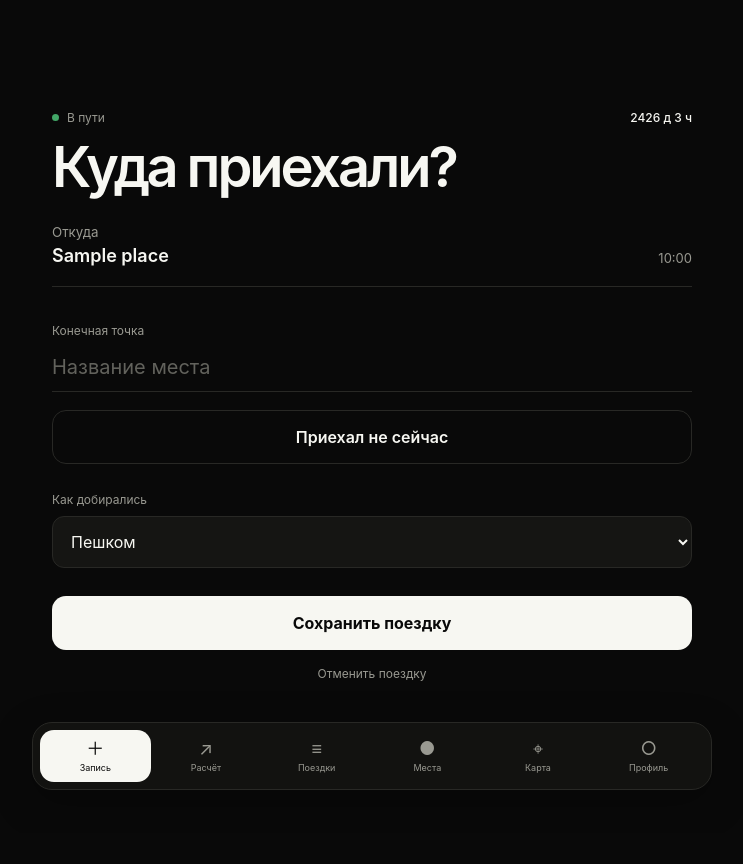
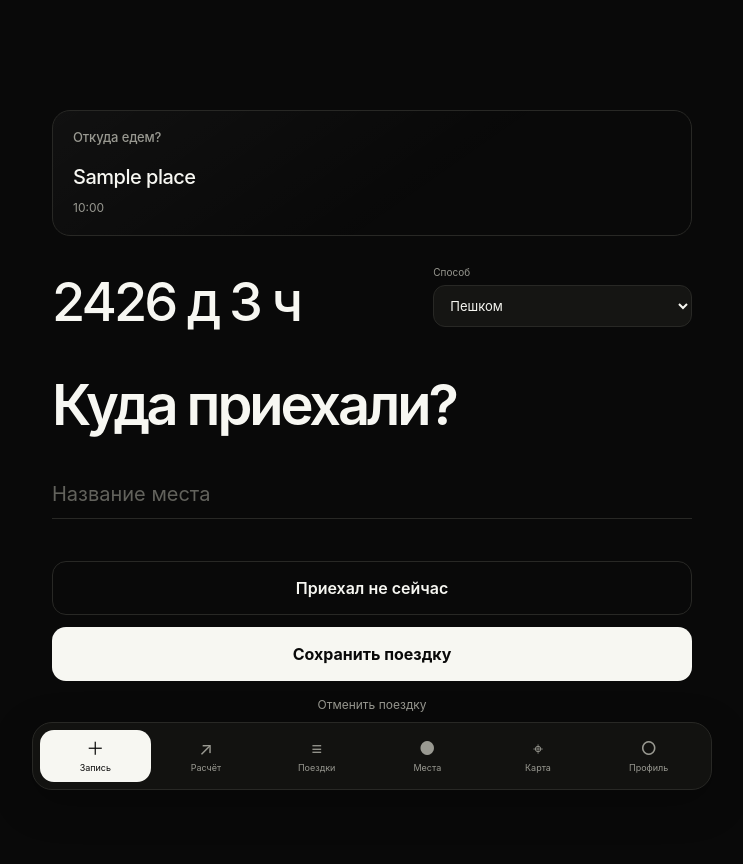
Before and after one commit to eledays/time, a Flask app: page / in a window 1280 px wide. Shown: the whole page, without its empty margins (268-1011 px from the left). Before the commit the page ends 790 px from the top, so only its background shows below. Run offline with Flask 3, Linux system fonts and the light colour scheme; the visitor is signed in with stand-in values (Sample User, id 1); tables that the repository leaves empty hold one stand-in row (values such as "Sample post").

Commit message:
feat: refine active trip flow and place hints

```diff
--- a/app/main/routes.py
+++ b/app/main/routes.py
@@ -349,7 +349,9 @@ def places_api():
     query = request.args.get("q", "").strip()
     statement = select(Place).where(Place.user_id == g.user.id)
     if query:
-        statement = statement.where(Place.name.ilike(f"%{query}%"))
+        statement = statement.where(
+            Place.normalized_name.contains(normalize_place(query), autoescape=True)
+        )
     places = db.session.scalars(statement.order_by(Place.name).limit(8)).all()
     return jsonify([{"id": place.id, "name": place.name} for place in places])
 
--- a/app/static/css/style.css
+++ b/app/static/css/style.css
@@ -72,9 +72,20 @@ h1 { margin: 0; font-size: clamp(38px, 11vw, 56px); line-height: 1.02; letter-sp
 .privacy-note { margin: 14px 0 0; color: var(--faint); font-size: 11px; }
 
 .record-main h1 { margin-bottom: 0; }
+.active-record-page { padding-top: max(22px, env(safe-area-inset-top)); }
 .form-intro { margin: 14px 0 0; color: var(--muted); line-height: 1.5; }
 .trip-form { margin-top: 44px; }
-.finish-form { margin-top: 36px; }
+.start-form { margin-top: 0; }
+.start-origin-stage { border: 1px solid transparent; border-radius: 0; transition: padding .38s cubic-bezier(.2,.75,.25,1), border-color .38s ease, border-radius .38s ease, background .38s ease, transform .38s cubic-bezier(.2,.75,.25,1); }
+.start-origin-stage .field-group { margin-top: 44px; transition: margin .38s ease; }
+.start-origin-stage h1, .start-origin-stage input { transition: color .3s ease, font-size .38s cubic-bezier(.2,.75,.25,1), border-color .3s ease; }
+.start-form > .secondary-button, .start-form > .time-options, .start-form > .primary-button { transition: opacity .2s ease, transform .3s ease; }
+.start-form.is-transitioning .start-origin-stage { padding: 18px 20px 19px; border-color: var(--line); border-radius: 18px; background: linear-gradient(145deg, rgba(255,255,255,.035), transparent 62%); transform: translateY(-56px); }
+.start-form.is-transitioning .start-origin-stage h1 { color: var(--muted); font-size: 13px; letter-spacing: -.01em; }
+.start-form.is-transitioning .start-origin-stage .field-group { margin: 20px 0 0; }
+.start-form.is-transitioning .start-origin-stage input { padding-bottom: 0; border-color: transparent; font-size: 20px; }
+.start-form.is-transitioning > .secondary-button, .start-form.is-transitioning > .time-options, .start-form.is-transitioning > .primary-button { opacity: 0; transform: translateY(-34px); pointer-events: none; }
+.finish-form { margin-top: 30px; }
 .field-group { position: relative; margin-bottom: 30px; }
 .field-group label, .select-group label { display: block; margin-bottom: 9px; color: var(--muted); font-size: 12px; }
 .field-group input, .field-group textarea {
@@ -92,7 +103,7 @@ h1 { margin: 0; font-size: clamp(38px, 11vw, 56px); line-height: 1.02; letter-sp
 .field-group textarea { resize: vertical; font-size: 16px; line-height: 1.5; }
 .field-group input:focus, .field-group textarea:focus { border-color: var(--text); }
 input::placeholder, textarea::placeholder { color: var(--faint); }
-.time-toggle { margin: -12px 0 28px; }
+.time-toggle { margin: 12px 0 12px; }
 .time-options { margin: -14px 0 28px; animation: reveal .18s ease both; }
 .time-chips { display: grid; grid-template-columns: repeat(4, minmax(0, 1fr)); gap: 6px; }
 .time-chip { min-width: 0; min-height: 42px; padding: 0 7px; border: 1px solid var(--line); border-radius: 11px; background: transparent; color: var(--muted); font-size: 11px; cursor: pointer; transition: border-color .15s ease, background .15s ease, color .15s ease; }
@@ -108,19 +119,23 @@ input::placeholder, textarea::placeholder { color: var(--faint); }
 .clear-start-form { display: flex; justify-content: center; }
 .clear-start-button, .logout-form button { padding: 16px; border: 0; background: transparent; color: var(--muted); font-size: 12px; cursor: pointer; }
 .clear-start-button:hover, .logout-form button:hover { color: var(--danger); }
-.status-line { display: flex; align-items: center; gap: 8px; margin: 0 0 14px; color: var(--muted); font-size: 12px; }
-.status-line > span { width: 7px; height: 7px; border-radius: 50%; background: #42a667; }
-.status-line strong { margin-left: auto; color: var(--text); font-weight: 500; }
-.active-trip-summary { display: flex; align-items: end; justify-content: space-between; margin-top: 28px; padding-bottom: 20px; border-bottom: 1px solid var(--line); }
-.active-trip-summary div { display: grid; gap: 5px; }
-.active-trip-summary small { color: var(--muted); }
-.active-trip-summary strong { font-size: 18px; font-weight: 560; }
-.active-trip-summary time { color: var(--muted); font-size: 13px; }
+.active-origin-card { padding: 18px 20px 19px; border: 1px solid var(--line); border-radius: 18px; background: linear-gradient(145deg, rgba(255,255,255,.035), transparent 62%); animation: settle-origin .62s cubic-bezier(.2,.75,.25,1) both; }
+.active-origin-card h2 { margin: 0 0 20px; color: var(--muted); font-size: 13px; font-weight: 500; letter-spacing: -.01em; }
+.active-origin-card p { margin: 0 0 7px; font-size: 20px; font-weight: 540; letter-spacing: -.025em; }
+.active-origin-card time { color: var(--muted); font-size: 12px; }
+.travel-status-row { display: grid; grid-template-columns: minmax(0, 1fr) minmax(138px, .72fr); align-items: end; gap: 22px; margin-bottom: 50px; animation: appear .38s .18s ease both; }
+.elapsed-counter { min-width: 0; font-size: clamp(38px, 11vw, 54px); font-weight: 550; line-height: .92; letter-spacing: -.055em; }
+.transport-menu label { display: block; margin-bottom: 7px; color: var(--muted); font-size: 10px; }
+.transport-menu select { width: 100%; padding: 11px 30px 11px 12px; border: 1px solid var(--line); border-radius: 12px; outline: 0; background-color: var(--surface); color: var(--text); font-size: 13px; cursor: pointer; }
+.transport-menu select:focus { border-color: var(--text); }
+.active-transport-details { margin: -24px 0 40px; }
+.destination-title { margin-bottom: 40px !important; animation: appear .38s .26s ease both; }
 
 .suggestions { position: absolute; z-index: 20; top: calc(100% + 4px); left: 0; right: 0; overflow: hidden; border: 1px solid var(--line); border-radius: 12px; background: var(--surface-raised); box-shadow: var(--shadow); opacity: 0; transform: translateY(-4px); pointer-events: none; transition: opacity .12s ease, transform .12s ease; }
 .suggestions.open { opacity: 1; transform: none; pointer-events: auto; }
 .suggestion { width: 100%; padding: 14px; border: 0; background: transparent; color: var(--text); text-align: left; cursor: pointer; }
 .suggestion:hover, .suggestion:focus { background: var(--surface); outline: none; }
+.new-place-notice { padding: 13px 14px; border-top: 1px solid var(--line); color: var(--muted); font-size: 11px; line-height: 1.4; }
 
 .calculator-grid { display: grid; gap: 46px; margin-top: 48px; }
 .point-row { position: relative; display: grid; grid-template-columns: 28px 1fr 28px; align-items: center; gap: 10px; margin-bottom: 22px; }
@@ -205,6 +220,7 @@ input::placeholder, textarea::placeholder { color: var(--faint); }
 .error-page a { margin-top: 26px; color: var(--muted); }
 
 @keyframes appear { from { opacity: 0; transform: translateY(5px); } }
+@keyframes settle-origin { from { opacity: .25; border-color: transparent; border-radius: 0; transform: translateY(54px) scale(1.025); } to { opacity: 1; border-color: var(--line); border-radius: 18px; transform: none; } }
 @keyframes reveal { from { opacity: 0; max-height: 0; } to { opacity: 1; max-height: 190px; } }
 @keyframes toast-in { from { opacity: 0; transform: translateY(-6px); } }
 @keyframes toast-out { to { opacity: 0; transform: translateY(-6px); pointer-events: none; } }
--- a/app/templates/index.html
+++ b/app/templates/index.html
@@ -2,7 +2,7 @@
 {% block title %}Записать поездку · Ход{% endblock %}
 {% block page %}record{% endblock %}
 {% block content %}
-<main class="page-shell">
+<main class="page-shell{% if g.user and active_trip %} active-record-page{% endif %}">
   {% if not g.user %}
     <section class="welcome" aria-labelledby="welcome-title">
       <h1 id="welcome-title">Время в пути,<br>которому можно верить</h1>
@@ -12,19 +12,37 @@
     </section>
   {% else %}
     <section class="record-layout">
-      <div class="record-main">
+      <div class="record-main" data-record-main>
         {% if active_trip %}
-          <p class="status-line"><span aria-hidden="true"></span> В пути <strong data-elapsed data-start="{{ active_trip.departed_at.isoformat(timespec='minutes') }}">—</strong></p>
-          <h1>Куда приехали?</h1>
-          <div class="active-trip-summary">
-            <div><small>Откуда</small><strong>{{ active_trip.origin.name }}</strong></div>
+          <div class="active-origin-card">
+            <h2>Откуда едем?</h2>
+            <p>{{ active_trip.origin.name }}</p>
             <time datetime="{{ active_trip.departed_at.isoformat() }}">{{ active_trip.departed_at.strftime('%H:%M') }}</time>
           </div>
 
           <form class="trip-form finish-form" action="{{ url_for('main.finish_trip') }}" method="post" data-trip-form>
             <input type="hidden" name="csrf_token" value="{{ csrf_token() }}">
+            <div class="travel-status-row">
+              <strong class="elapsed-counter" data-elapsed data-start="{{ active_trip.departed_at.isoformat(timespec='minutes') }}">—</strong>
+              <div class="transport-menu">
+                <label for="transport_type">Способ</label>
+                <select id="transport_type" name="transport_type">
+                  {% for value, label in transport_labels.items() %}<option value="{{ value }}">{{ label }}</option>{% endfor %}
+                </select>
+              </div>
+            </div>
+            <div class="conditional-fields active-transport-details" data-detail-fields hidden>
+              <div class="field-group" data-detail-wrap>
+                <label for="transport_detail" data-detail-label>Номер</label>
+                <input id="transport_detail" name="transport_detail" type="text" placeholder="Например, 39">
+              </div>
+              <div class="taxi-fields" data-taxi-fields hidden>
+                <div class="field-group"><label for="taxi_cost">Стоимость, ₽</label><input id="taxi_cost" name="taxi_cost" type="number" min="0" step="0.01" placeholder="650"></div>
+                <div class="field-group"><label for="taxi_tariff">Тариф</label><input id="taxi_tariff" name="taxi_tariff" type="text" placeholder="Комфорт"></div>
+              </div>
+            </div>
+            <h1 class="destination-title">Куда приехали?</h1>
             <div class="field-group autocomplete">
-              <label for="destination">Конечная точка</label>
               <input id="destination" name="destination" type="text" autocomplete="off" placeholder="Название места" required data-place-input data-time-target="arrived_at">
               <div class="suggestions" role="listbox"></div>
             </div>
@@ -40,22 +58,6 @@
                 <input id="arrived_at" name="arrived_at" type="datetime-local" aria-label="Время прибытия" data-default-now required>
               </div>
             </div>
-            <div class="select-group">
-              <label for="transport_type">Как добирались</label>
-              <select id="transport_type" name="transport_type">
-                {% for value, label in transport_labels.items() %}<option value="{{ value }}">{{ label }}</option>{% endfor %}
-              </select>
-            </div>
-            <div class="conditional-fields" data-detail-fields hidden>
-              <div class="field-group" data-detail-wrap>
-                <label for="transport_detail" data-detail-label>Номер</label>
-                <input id="transport_detail" name="transport_detail" type="text" placeholder="Например, 39">
-              </div>
-              <div class="taxi-fields" data-taxi-fields hidden>
-                <div class="field-group"><label for="taxi_cost">Стоимость, ₽</label><input id="taxi_cost" name="taxi_cost" type="number" min="0" step="0.01" placeholder="650"></div>
-                <div class="field-group"><label for="taxi_tariff">Тариф</label><input id="taxi_tariff" name="taxi_tariff" type="text" placeholder="Комфорт"></div>
-              </div>
-            </div>
             <button class="primary-button save-button" type="submit">Сохранить поездку</button>
           </form>
           <form class="clear-start-form" action="{{ url_for('main.clear_active_trip') }}" method="post" data-clear-form>
@@ -63,12 +65,14 @@
             <button type="submit" class="clear-start-button">Отменить поездку</button>
           </form>
         {% else %}
-          <h1>Откуда едем?</h1>
           <form class="trip-form start-form" action="{{ url_for('main.start_trip') }}" method="post">
             <input type="hidden" name="csrf_token" value="{{ csrf_token() }}">
-            <div class="field-group autocomplete">
-              <input id="origin" name="origin" type="text" autocomplete="off" placeholder="Название места" required data-place-input data-time-target="departed_at">
-              <div class="suggestions" role="listbox"></div>
+            <div class="start-origin-stage">
+              <h1>Откуда едем?</h1>
+              <div class="field-group autocomplete">
+                <input id="origin" name="origin" type="text" autocomplete="off" placeholder="Название места" required data-place-input data-time-target="departed_at">
+                <div class="suggestions" role="listbox"></div>
+              </div>
             </div>
             <button class="secondary-button time-toggle" type="button" data-time-toggle="departed_at" aria-controls="departed-time-options" aria-expanded="false">Отправился не сейчас</button>
             <div class="time-options" id="departed-time-options" data-time-panel="departed_at" hidden>
```
Also changed, not shown: app/static/js/app.js (+32 -1 lines), tests/test_routes.py (+15 -0 lines).
